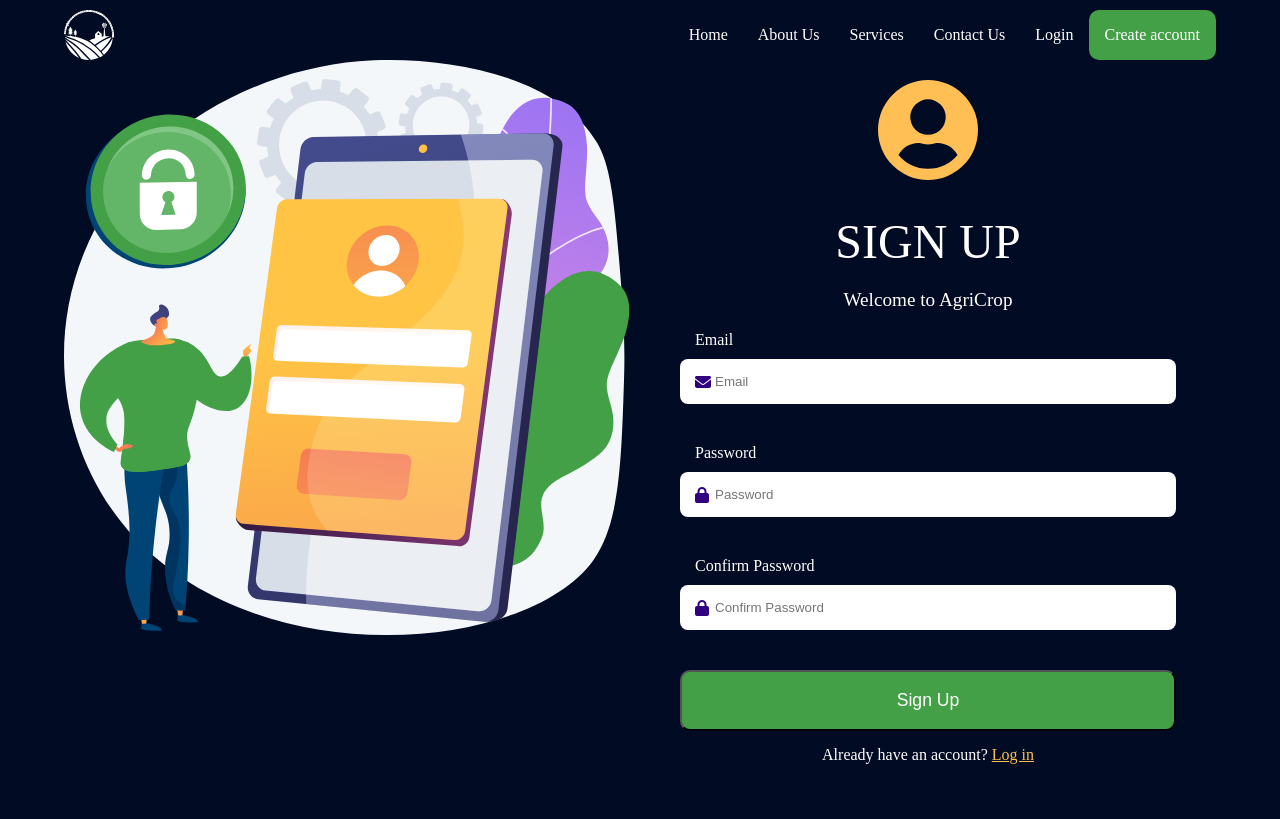
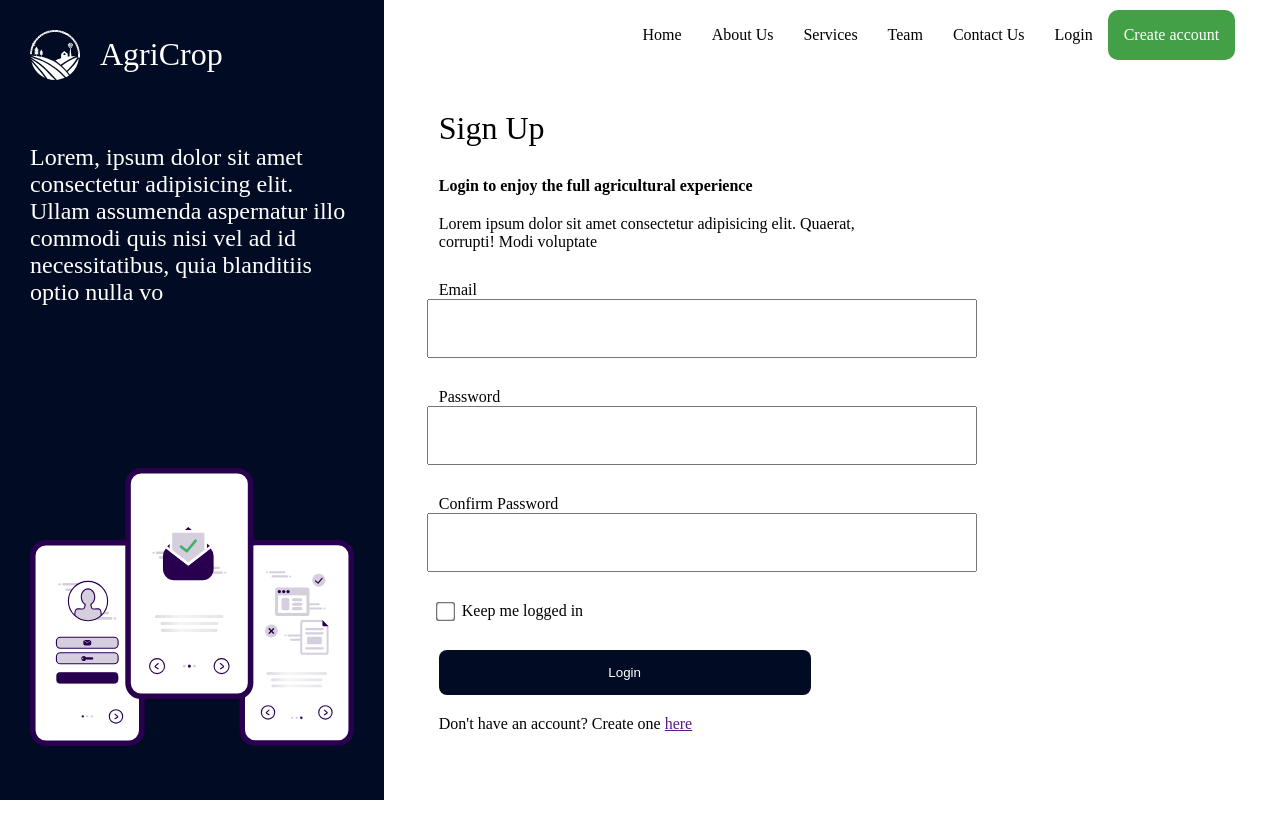
Before and after one commit to Akwasi123/AgriCrop, a PHP site: page /view/signup.html in a window 1280 px wide. Run offline with PHP 8.4, Linux system fonts and the light colour scheme; some libraries are stand-ins or nearby versions.

Commit message:
login and signup updates

```diff
--- a/css/login.css
+++ b/css/login.css
@@ -1,135 +1,177 @@
-*{
+* {
   margin: 0;
   padding: 0;
   box-sizing: border-box;
 }
 
-
-body{
-    background-color: #010B23;
-    position: relative;
+html {
+  scroll-behavior: smooth;
 }
 
-:root{
+body {
   font-size: 16px;
+  height: 100vh;
+  color: black;
+}
+
+.login-container {
+  display: flex;
+  padding: 0 20px;
+  margin-top: 0px;
+}
+
+.left {
+  display: none;
+  /* border: 1px solid green; */
+  height: 100vh;
+  width: 30%;
+  background-color: #010b23;
+  padding: 30px;
   color: white;
 }
 
-.ag-login{
+.brand {
+  display: flex;
+  align-items: center;
+}
+
+.brand p {
+  font-size: 2rem;
+  margin-left: 20px;
+}
+
+.log-msg {
+  font-size: 1.5rem;
+  margin-top: 20%;
+  margin-bottom: 50%;
+}
+
+.break {
+  display: none;
+}
+
+.right {
+  background-color: #fff;
+  width: 100%;
+  height: 100vh;
+  text-align: left;
+  margin: auto;
+}
+
+.others {
   width: 90%;
   margin: auto;
+  margin-top: 40px;
+}
+
+.heading {
+  font-size: 2rem;
+  margin-bottom: 30px;
+}
+
+.sub-text {
+  margin-bottom: 20px;
+}
+
+form {
+  /* border: 1px solid black; */
+  margin-top: 30px;
+}
+
+.field label {
+  width: 100%;
+  padding: 10px 0px;
+}
+
+.field input {
+  padding: 20px;
+  width: 100%;
+  margin-left: -12px;
+}
+
+.field {
+  margin-bottom: 30px;
+}
+
+.kp {
+  display: flex;
+  align-items: center;
+  margin-bottom: 30px;
+}
+
+.kp input[type="checkbox"] {
+  transform: scale(1.5);
+}
+
+.kp p {
+  margin-left: 10px;
+}
+
+input[type="button"] {
+  padding: 15px;
+  width: 94%;
+  border-radius: 8px;
+  border: none;
+  background-color: #010b23;
+  color: white;
+  margin-left: -12px;
+}
+
+.btn {
+  text-align: center;
+  margin-bottom: 20px;
+}
+
+.ask {
   text-align: center;
 }
 
-.h-text{
-    font-size: 3rem;
-    margin: 30px auto 20px auto;
+/* Desktop styles */
+@media screen and (min-width: 50em) {
+  .break {
+    display: block;
   }
 
-.slogan{
-    font-size: 1.2rem;
-    margin-bottom: 20px;
+  .login-container {
+    padding: 0;
+    margin-top: 0;
   }
 
-.field{
-    margin-bottom: 40px;
+  .left {
+    display: block;
   }
 
-.field label{
-    display: block;
-    width: 100%;
-    text-align: left;
-    margin-bottom: 10px;
-    padding: 0px 15px;
+  .field input {
+    width: 70%;
   }
 
-.field input[type="text"], .field input[type="password"]{
-    width: 100%;
-    padding: 15px;
-    text-indent: 20px;
-    border-radius: 8px;
-    border: 0;
+  input[type="button"] {
+    width: 48%;
   }
 
-
-.field i{
-    position: absolute;
+  .right {
+    width: 70%;
+    padding: 0px 0px;
   }
 
-.icon {
-    padding: 15px;
-    color: rgb(49, 0, 128);
-    width: 70px;
+  .btn {
+    text-align: left;
+    margin-left: 12px;
+  }
+
+  .ask {
     text-align: left;
   }
 
-input[type="button"]{
-    padding: 18px;
-    width: 100%;
-    border-radius: 10px;
-    background-color: #43A047;
-    color: white;
-    font-size: 1.1rem
+  .others {
+    padding: 60px 50px;
   }
 
-.ques p{
-    margin: 15px;
+  .others.su {
+    padding: 10px;
   }
 
-.ques p a{
-    /* text-decoration: none; */
-    color: #FFBF55;
-}
-
-.right-side, .signup{
+  .logo {
     display: none;
   }
-/* DESKTOP STYLES */
-@media screen and (min-width: 800px){
-    .right-side{
-        display: flex;
-        /* border: 1px solid #FFBF55; */
-        width: 50%;
-        background-image: url("../assets/img/illustration/other-bg.svg");
-        background-repeat: no-repeat;
-        background-size: 100%;
 }
-
-    .signup{
-        display: flex;
-        /* border: 1px solid #FFBF55; */
-        width: 50%;
-        background-image: url("../assets/img/illustration/signup-bg.svg");
-        background-repeat: no-repeat;
-        background-size: 100%;
-    }
-
-    .su-text{
-        margin: 10px;
-    }
-
-    .right-side img{
-        width: 100%;
-    }
-
-    .left-side{
-        width: 50%;
-        padding: 40px;
-    }
-
-    .su-side{
-        width: 50%;
-        padding: 70px auto 0 auto;
-        margin-top: -20px;
-    }
-
-    .login-plaque{
-        display: flex;
-        /* align-items: center; */
-        width: 100%;
-        margin: auto;
-        /* border: 1px solid white; */
-    }
-
-
-}
--- a/view/signup.html
+++ b/view/signup.html
@@ -10,21 +10,45 @@
     <script src="https://use.fontawesome.com/dfe99fdb12.js"></script>
 </head>
 <body>
+
+    <!-- login form -->
+    <div class="login-container">
+        <!-- left side -->
+        <div class="left">
+            <!-- logo -->
+            <div class="brand">
+                <img src="../assets/img/logo/Layer 2.svg" alt="" width="50">
+                <p>AgriCrop</p>
+            </div>
+
+            <!-- message -->
+            <p class="log-msg">
+                Lorem, ipsum dolor sit amet consectetur adipisicing elit. Ullam assumenda aspernatur illo commodi quis nisi vel ad id necessitatibus, quia blanditiis optio nulla vo
+            </p>
+
+            <!-- illustration -->
+            <div class="ills">
+                <img src="../assets/img/illustration/lg-ill.svg" alt="">
+            </div>
+        </div>
+
+        <!-- right side -->
+        <div class="right">
+
             <!-- navigation bar -->
             <div class="navbar">
                 <!-- navbar content -->
                 <div class="container">
                     <!-- navbar brand -->
-            <a class="navbar-brand">
+                    <a href="index.html" class="navbar-brand black">
                         <!-- logo -->
-                <img src="../assets/img/logo/Layer 2.svg" alt="" width="50">
+                        <img src="../assets/img/logo/Logo-black.png" alt="" width="50" class="logo">
                         <!-- company name -->
-                <!-- <p class="brand">AgriCrop</p> -->
                     </a>
                     <!-- end of navbar brand -->
 
                     <!-- hamburger menu -->
-            <div class="burger">
+                    <div class="burger team">
                         <div class="line1"></div>
                         <div class="line2"></div>
                         <div class="line3"></div>
@@ -33,12 +57,13 @@
                     <!-- nav links -->
                     <nav>
                         <ul class="navlinks">
-                    <li><a href="homepage.html" class="links">Home</a></li>
-                    <li><a href="about.html" class="links">About Us</a></li>
-                    <li><a href="services.html" class="links">Services</a></li>
-                    <li><a href="contact.html" class="links">Contact Us</a></li>
-                    <li><a href="login.html" class="links">Login</a></li>
-                    <li id="createacc"><a href="signup.html" class="links">Create account</a></li>
+                            <li><a href="homepage.html" class="t-link">Home</a></li>
+                            <li><a href="about.html" class="t-link">About Us</a></li>
+                            <li><a href="services.html" class=" t-link">Services</a></li>
+                            <li><a href="team.html" class=" t-link">Team</a></li>
+                            <li><a href="contact.html" class=" t-link">Contact Us</a></li>
+                            <li><a href="login.html" class=" t-link">Login</a></li>
+                            <li id="createacc"><a href="signup.html" class="t-link">Create account</a></li>
                         </ul>
                     </nav>
                     <!-- end of nav links -->
@@ -46,61 +71,46 @@
                 <!-- end of navbar content -->
             </div>
             <!-- end of navigation bar -->
+            <!-- heading -->
+            <div class="others su">
+                <p class="heading">
+                    Sign Up
+                </p>
 
-    <!-- login form -->
-    <main>
-        <section class="ag-login">
-            <div class="login-plaque">
+                <p class="sub-text"><strong>Login to enjoy the full agricultural experience</strong></p>
 
-                <div class="signup">
-                    <!-- illustration -->
-                    <!-- <img src="../assets/img/illustration/login-bg.svg" alt=""> -->
+                <p>Lorem ipsum dolor sit amet consectetur adipisicing elit. Quaerat,<br class="break"> corrupti! Modi voluptate </p>
+                <form action="">
+                    <div class="field">
+                        <label for="">Email</label><br>
+                        <input type="text" name="" id="">
                     </div>
 
-                <div class="left-side su-side">
-                    <!-- heading -->
-                    <img src="../assets/img/icons/Icon awesome-user-circle-1.svg" alt="" width="100">
-                    <p class="h-text">SIGN UP</p>
-                    <p class="slogan">Welcome to AgriCrop</p>
-
-
-                    <!-- login form -->
-                    <div class="login-form">
-                        <form action="">
-                            <!-- username field -->
                     <div class="field">
-                                <label for="">Email</label>
-                                <i class="fa fa-envelope icon"></i>
-                                <input type="text" name="" id="" placeholder="Email">
+                        <label for="">Password</label><br>
+                        <input type="password" name="" id="">
                     </div>
 
-                            <!-- password field -->
                     <div class="field">
-                                <label for="">Password</label>
-                                <i class="fa fa-lock icon"></i>
-                                <input type="password" name="" id="" placeholder="Password">
+                        <label for="">Confirm Password</label><br>
+                        <input type="password" name="" id="">
                     </div>
 
-                            <!-- password field -->
-                            <div class="field">
-                                <label for="">Confirm Password</label>
-                                <i class="fa fa-lock icon"></i>
-                                <input type="password" name="" id="" placeholder="Confirm Password">
+                    <div class="kp">
+                        <input type="checkbox" name="" id="">
+                        <p>Keep me logged in</p>
                     </div>
 
                     <!-- button -->
-                            <input type="button" value="Sign Up" >
-
-                            <!-- create account and forgot password -->
-                            <div class="ques">
-                                <p>Already have an account? <a href="login.html">Log in</a></p>
+                    <div class="btn">
+                        <input type="button" value="Login">
                     </div>
+                    <p class="ask">Don't have an account? Create one <a href="">here</a></p>
                 </form>
             </div>
+
         </div>
     </div>
-        </section>
-    </main>
 <script src="../js/index.js"></script>
 </body>
 </html>
```
Also changed, not shown: view/login.html (+54 -44 lines), assets/img/illustration/lg-ill.svg (added). Lines whose indentation alone changed are shown as unchanged.
